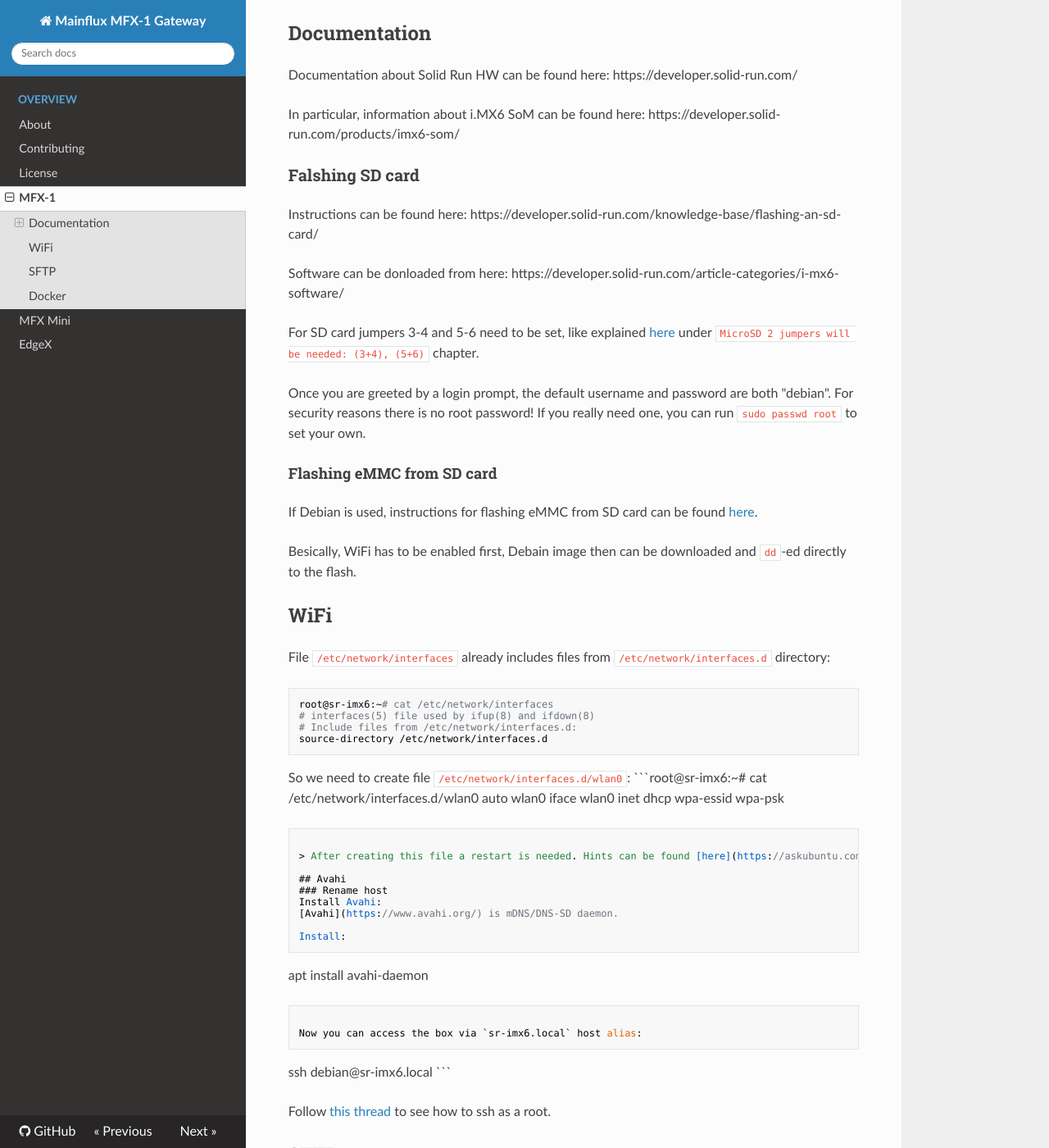
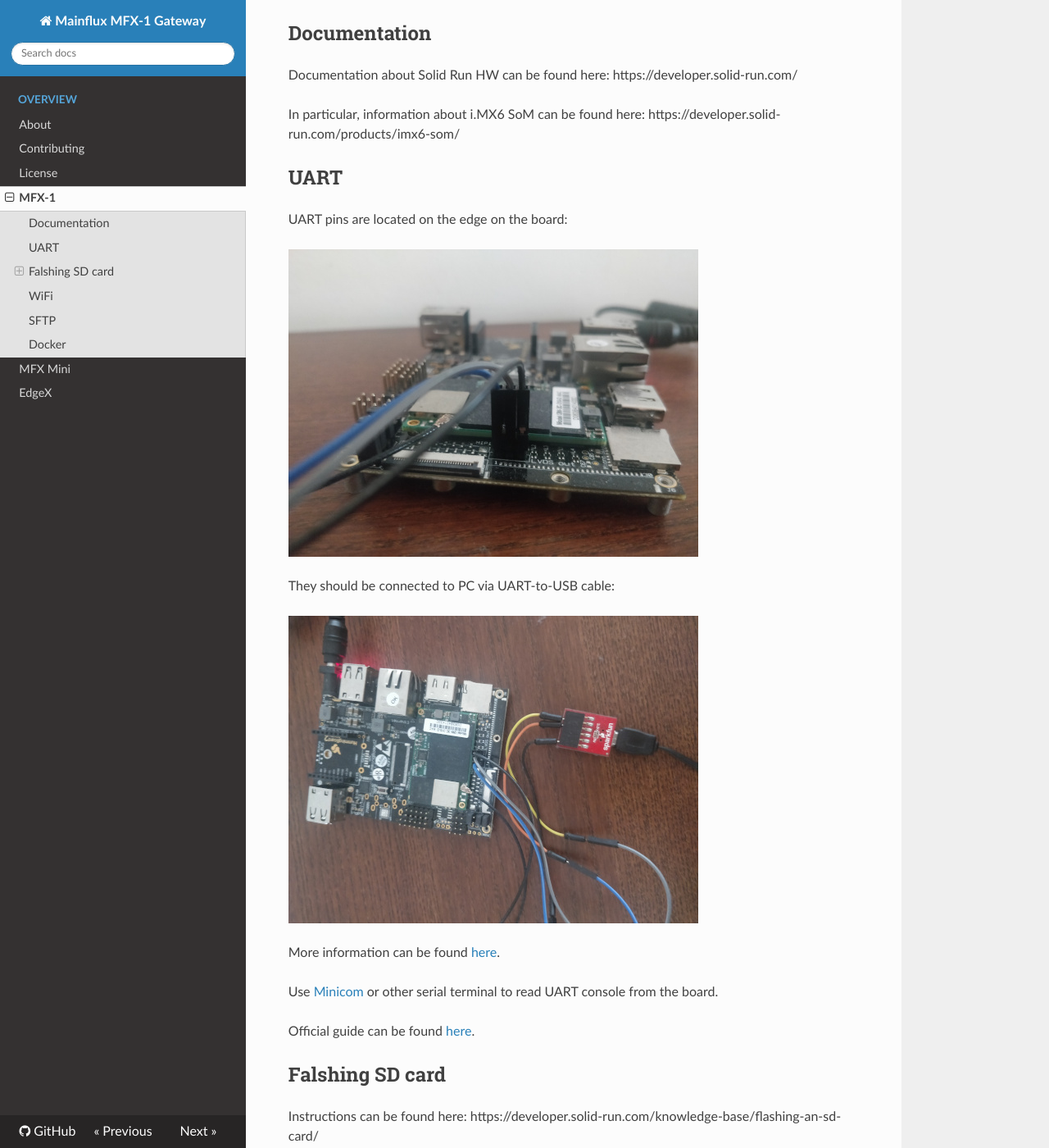
Before and after one commit to mainflux/gateways, an MkDocs documentation site: the page built from docs/mfx-1.md, in a window 1280 px wide and 1400 px high, scrolled down 208 px. Shown: the whole window at 82% size. Built offline with MkDocs 1.6.1, drawn with Linux system fonts in a browser that asks for light colours; nearby versions of some CDN libraries; old or Windows-style settings are respelled for this version of MkDocs.

Commit message:
Add UART info
Signed-off-by: drasko <drasko.draskovic@gmail.com>

```diff
--- a/docs/mfx-1.md
+++ b/docs/mfx-1.md
@@ -8,7 +8,22 @@ Documentation about Solid Run HW can be found here: https://developer.solid-run.
 
 In particular, information about i.MX6 SoM can be found here: https://developer.solid-run.com/products/imx6-som/
 
-### Falshing SD card
+## UART
+UART pins are located on the edge on the board:
+
+![](img/board_uart_1.jpg)
+
+They should be connected to PC via UART-to-USB cable:
+
+![](img/board_uart_2.jpg)
+
+More information can be found [here](https://developer.solid-run.com/knowledge-base/hummingboard-gate-edge-uart-console/).
+
+Use [Minicom](https://en.wikipedia.org/wiki/Minicom) or other serial terminal to read UART console from the board.
+
+Official guide can be found [here](https://developer.solid-run.com/knowledge-base/serial-connection/).
+
+## Falshing SD card
 Instructions can be found here: https://developer.solid-run.com/knowledge-base/flashing-an-sd-card/
 
 Software can be donloaded from here: https://developer.solid-run.com/article-categories/i-mx6-software/
@@ -20,7 +35,7 @@ under `MicroSD 2 jumpers will be needed: (3+4), (5+6)` chapter.
 Once you are greeted by a login prompt, the default username and password are both "debian".
 For security reasons there is no root password! If you really need one, you can run `sudo passwd root` to set your own.
 
-#### Flashing eMMC from SD card
+### Flashing eMMC from SD card
 If Debian is used, instructions for flashing eMMC from SD card can be found
 [here](https://developer.solid-run.com/knowledge-base/i-mx6-debian/).
 
```
Also changed, not shown: docs/img/board_uart_1.jpg (added), docs/img/board_uart_2.jpg (added).
